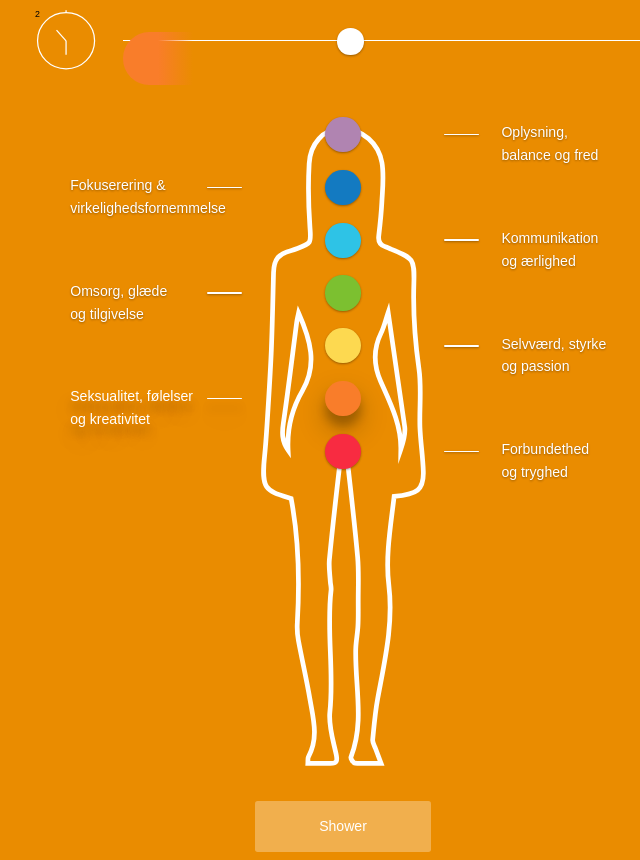
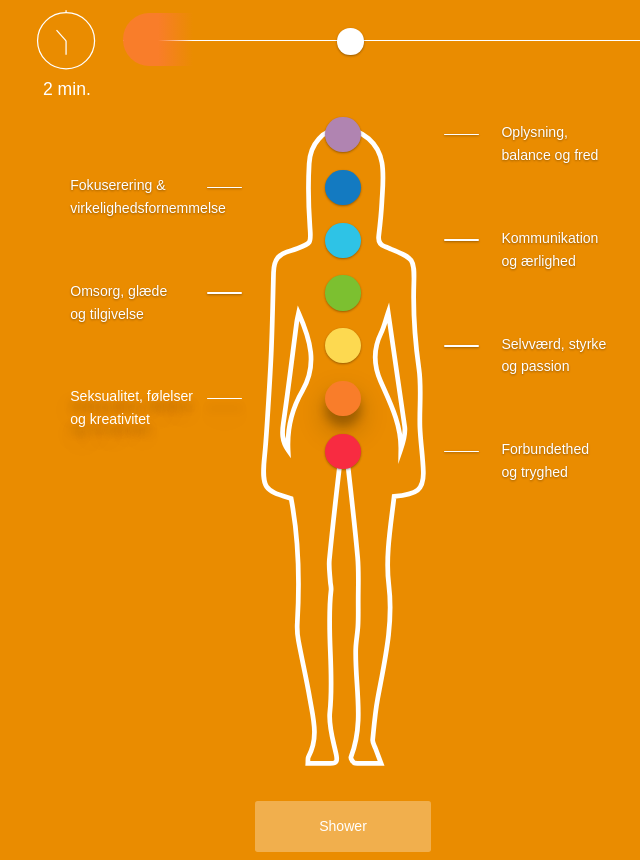
Before and after one commit to antontanderup/mindfullshower, a plain HTML site: page index.html in a window 1280 px wide. Both pictures are taken after a click on the link "Seksualitet, følelser og kreativitet". Shown: the whole page, without its empty margins (297-937 px from the left). Drawn offline with nearby package versions, Linux system fonts and the light colour scheme; files whose address does not match are found by name.

Commit message:
Styled time indicator

```diff
--- a/controller.js
+++ b/controller.js
@@ -12,7 +12,7 @@ var updateTimeline = function () {
 }
 
 var updateTime = function () {
-  $("#time-output").html(chakraSelection.time);
+  $("#time-output").html(chakraSelection.time + " min.");
       //<input id="time-line-range" name="time-line-range" type ="range" min="-2.5" max="3.0" step ="0.1"/>
 }
 
--- a/index.html
+++ b/index.html
@@ -13,7 +13,7 @@
     <img class="time-icon" src="mindfullwatch.svg"/>
     <div class="time-line-line"></div>
     <input id="time-line-range" name="time-line-range" type ="range" min="-2.5" max="3.0" step ="0.1"/>
-    <p id="time-output"></p>
+    <p id="time-output" class="time-output"></p>
     <div id="time-line" class="time-line">
       <div class="time-line-chakra time-line-chakra-1"></div>
       <div class="time-line-chakra time-line-chakra-2"></div>
--- a/styles.css
+++ b/styles.css
@@ -230,3 +230,11 @@ body {
   position:absolute;
   z-index: 100;
 }
+
+.time-output {
+    position: absolute;
+    left: .9rem;
+    top: 6rem;
+    color: white;
+    font-size: 2rem;
+}
```
